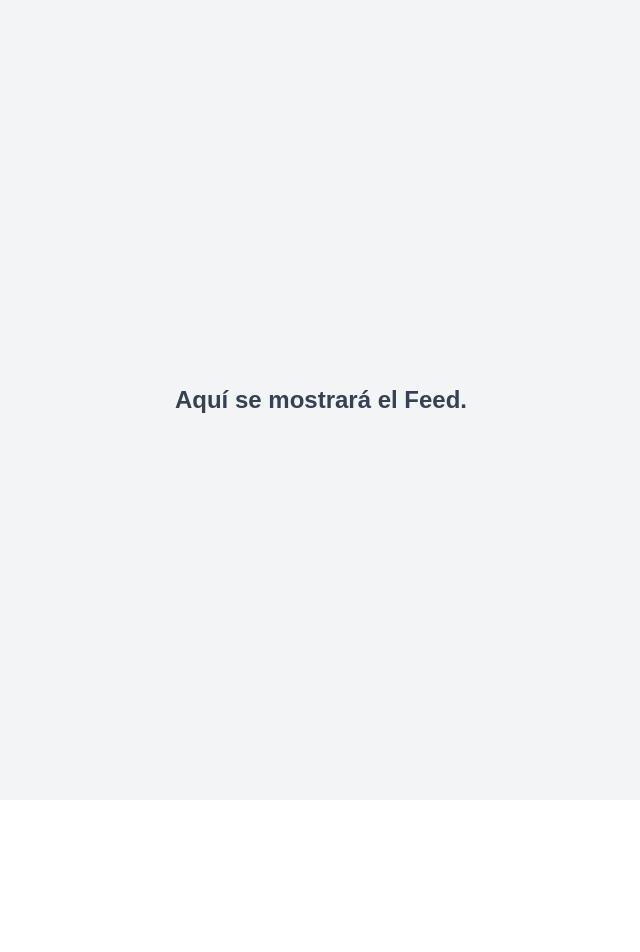
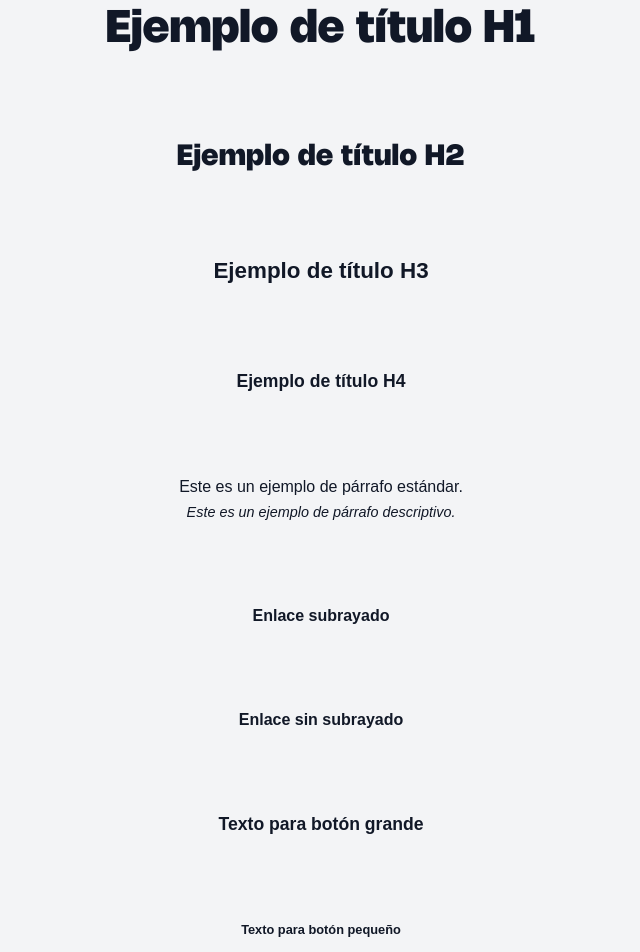
Before and after one commit to evagandiabelda/spiced, a Next.js app: page /feed in a window 1280 px wide. Shown: the top 952 px of the page, without its empty margins (319-959 px from the left). Before the commit the page ends 800 px from the top, so only its background shows below. Built offline with nearby package versions, Linux system fonts and the light colour scheme.

Commit message:
Es definixen els estils base de Tailwind per als elements de text (faltarà ajustar colors). Es testeja mostrant un element de cada a la pàgina '/feed'.

```diff
--- a/app/feed/page.tsx
+++ b/app/feed/page.tsx
@@ -4,9 +4,27 @@ export default function Feed() {
     return (
         <main className="flex items-center justify-center min-h-screen bg-gray-100">
             <div className="text-center space-y-20">
-                <h1 className="text-2xl font-semibold text-gray-700">
-                    Aquí se mostrará el Feed.
+                <h1 className="text-center">
+                    Ejemplo de título H1
                 </h1>
+                <h2>Ejemplo de título H2</h2>
+                <h3>Ejemplo de título H3</h3>
+                <h4>Ejemplo de título H4</h4>
+                <p>Este es un ejemplo de párrafo estándar.</p>
+                <span>Este es un ejemplo de párrafo descriptivo.</span>
+                <div>
+                    <a href="#" className="hover:underline">Enlace subrayado</a>
+                </div>
+                <div>
+                    <a href="#">Enlace sin subrayado</a>
+                </div>
+                <div>
+                    <a href="#" className="a-boton-gr">Texto para botón grande</a>
+                </div>
+                <div>
+                    <a href="#" className="a-boton-pq">Texto para botón pequeño</a>
+                </div>
+                <p className="tag">Etiqueta</p>
             </div>
         </main>
     );
--- a/app/globals.css
+++ b/app/globals.css
@@ -26,6 +26,56 @@
   }
 }
 
+/* ESTILOS BASE DE TAILWIND: */
+@layer base {
+  h1 {
+    @apply font-nohemi font-extrabold text-[2.8rem] text-gray-900;
+    line-height: 60px;
+    letter-spacing: 0.01em;
+  }
+
+  h2 {
+    @apply font-nohemi font-extrabold text-[1.8rem] text-gray-900;
+    line-height: 34px;
+    letter-spacing: 0.02em;
+  }
+
+  h3 {
+    @apply font-inter font-black text-[1.4rem] text-gray-900;
+  }
+
+  h4 { /* Títulos de las Cards */
+    @apply font-inter font-black text-[1.1rem] text-gray-900;
+  }
+
+  p {
+    @apply font-inter font-normal text-base leading-relaxed text-gray-900;
+  }
+
+  span {
+    @apply font-inter font-normal italic text-[0.9rem] text-gray-900;
+  }
+
+  a {
+    @apply font-inter font-bold text-base text-gray-900;
+    /* Si se quiere subrayado, añadir className="hover:underline" en el elemento específico. */
+  }
+
+  .a-boton-gr {
+    @apply font-inter font-black text-[1.1rem] no-underline text-gray-900;
+  }
+
+  .a-boton-pq {
+    @apply font-inter font-black text-[0.8rem] no-underline text-gray-900;
+  }
+
+  .tag {
+    @apply font-inter font-bold text-[0.8rem] text-gray-900;
+  }
+}
+
+/* OTROS ESTILOS: */
+
 body {
   color: var(--foreground);
   background: var(--background);
--- a/tailwind.config.ts
+++ b/tailwind.config.ts
@@ -5,6 +5,7 @@ export default {
     "./pages/**/*.{js,ts,jsx,tsx,mdx}",
     "./components/**/*.{js,ts,jsx,tsx,mdx}",
     "./app/**/*.{js,ts,jsx,tsx,mdx}",
+    './styles/**/*.{css}',
   ],
   theme: {
     extend: {
```
